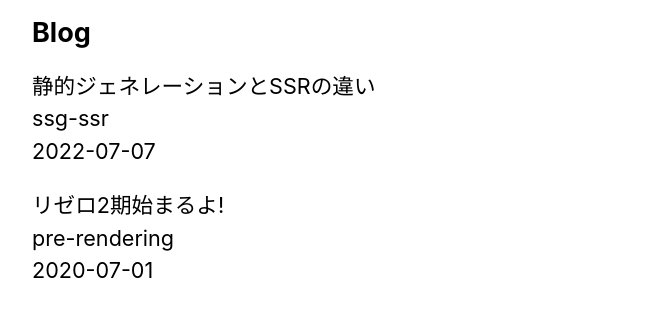
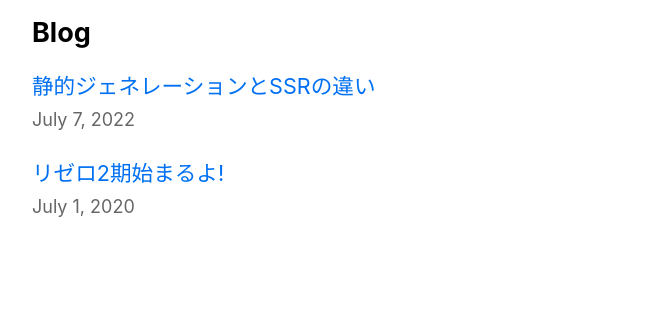
Before and after one commit to budou114/nextjs-blog, a Next.js app: page / in a window 1280 px wide. Shown: the part 455-772 px from the top of the page, without its empty margins (302-959 px from the left). Built offline with nearby package versions, Linux system fonts and the light colour scheme.

Commit message:
ページの表示を整えよう

```diff
--- /dev/null
+++ b/components/date.js
@@ -0,0 +1,6 @@
+import { parseISO, format } from 'date-fns';
+
+export default function Date({ dateString }) {
+  const date = parseISO(dateString);
+  return <time dateTime={dateString}>{format(date, 'LLLL d, yyyy')}</time>;
+}
--- a/pages/index.js
+++ b/pages/index.js
@@ -1,7 +1,10 @@
 import Head from 'next/head';
+import Link from 'next/link';
+import Date from '../components/date';
 import Layout, { siteTitle } from '../components/layout';
 import utilStyles from '../styles/utils.module.css';
 import { getSortedPostsData } from '../lib/posts';
+
 
 // export async function getStaticProps() {
 //   const allPostsData = getSortedPostsData();
@@ -39,11 +42,13 @@
         <ul className={utilStyles.list}>
           {allPostsData.map(({ id, date, title }) => (
             <li className={utilStyles.listItem} key={id}>
-              {title}
+              <Link href={`/posts/${id}`}>
+                <a>{title}</a>
+              </Link>
               <br />
-              {id}
-              <br />
-              {date}
+              <small className={utilStyles.lightText}>
+                <Date dateString={date} />
+              </small>
             </li>
           ))}
         </ul>
```
Also changed, not shown: pages/posts/[id].js (+14 -7 lines).
